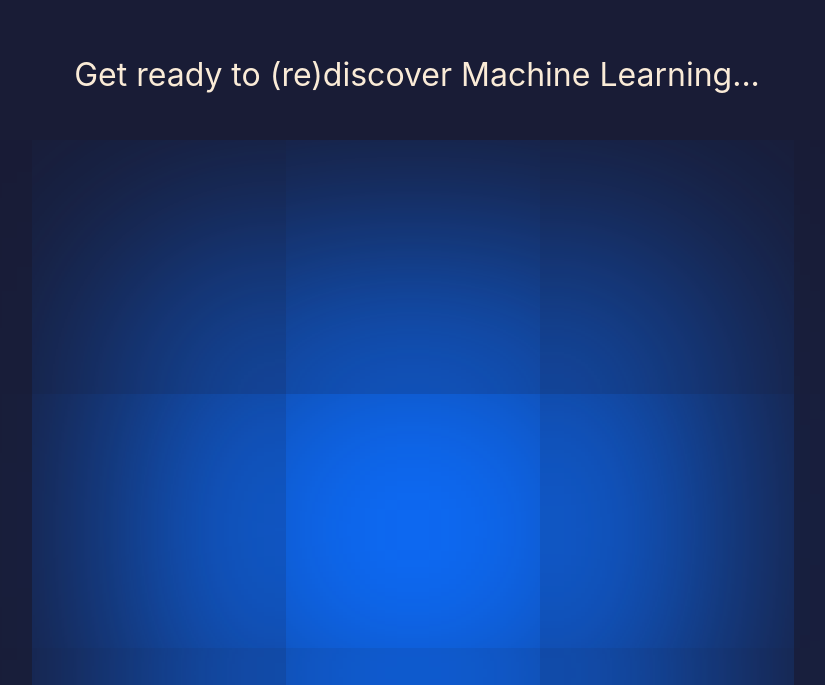
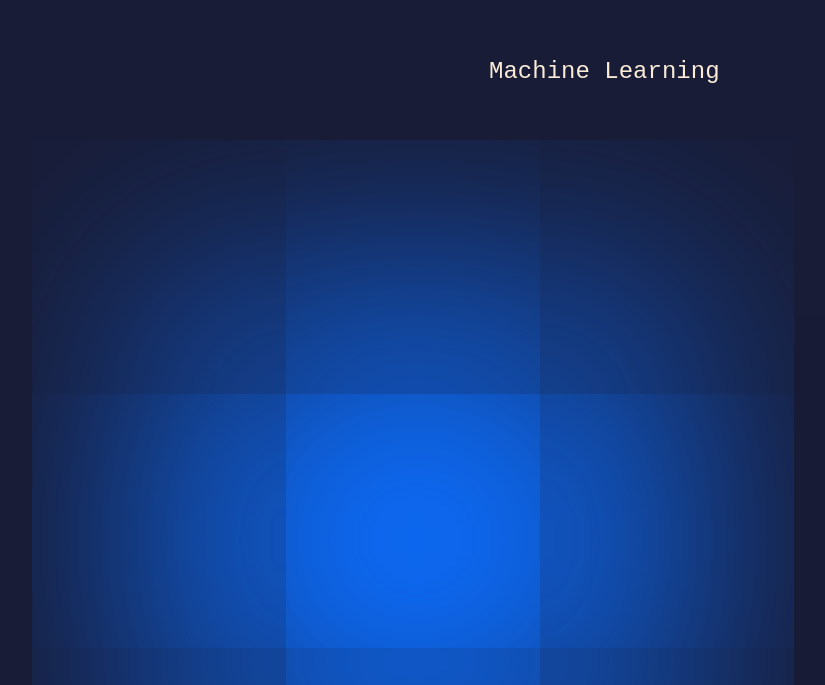
Before and after one commit to pr0grara/loxz-digital, a React (Create React App) app in the folder client/: page /#/ in a window 1280 px wide. Shown: the part 115-800 px from the top of the page, without its empty margins (223-1048 px from the left). Built offline with nearby package versions, Linux system fonts and the light colour scheme.

Commit message:
add typewriter effect

```diff
--- a/client/src/components/landing/landing.jsx
+++ b/client/src/components/landing/landing.jsx
@@ -9,33 +9,26 @@ class Landing extends React.Component {
         this.launchSurvey = this.launchSurvey.bind(this);
     }
 
-    display() {
+    componentDidMount() {
+        let faders = document.querySelectorAll('.fade-in');
+        let shadow = document.querySelector('#take-survey');
 
-    }
+        for (let i = 0; i < faders.length; i++) {
+            setTimeout(() => faders[i].classList.add('appear'), i * 60);
+            setTimeout(() => faders[i].classList.remove('appear'), i * 60 + 4000);
+        }
 
-
-    async componentDidMount() {
-        let faders = document.querySelectorAll('.fade-in');
-        let shadow = document.querySelector('#take-survey-button');
-        // debugger
-        for (let i = 0; i < faders.length; i++) {
-            // debugger
-            // if (i === faders.length - 1) {
-            //     setTimeout(() => faders[i].classList.add('appear'), 4000);
-            //     return
-            // }
-            setTimeout(() => faders[i].classList.add('appear'), i * 2000 + 1500);
-        }
         setTimeout(() => {
             shadow.style.boxShadow = "#0d6efd 0px 0px 1000px 1000px";
-        }, 4000)
-        setTimeout(() => this.launchSurvey(), 7000)
+        }, 4000);
+
+        setTimeout(() => this.launchSurvey(), 7000);
     }
 
     launchSurvey() {
-        let closeButton = document.createElement('div');
-        closeButton.className = 'close';
-        closeButton.innerText = 'close';
+        // let closeButton = document.createElement('div');
+        // closeButton.className = 'close';
+        // closeButton.innerText = 'close';
         const reference = typeformEmbed.createSlider(
            'xF6ZyWUR',
            {
@@ -49,8 +42,8 @@ class Landing extends React.Component {
        //     reference.close()
        // }, 10000)
         reference.open();
-        closeButton.onclick = () => reference.close();
-        document.querySelector('.frame').append(closeButton)
+        // closeButton.onclick = () => reference.close();
+        // document.querySelector('.frame').append(closeButton)
     }
 
     render() {
@@ -58,21 +51,56 @@ class Landing extends React.Component {
         return (
             <Container className='frame'>
                 <Row>
-                    <Col xs={6} className='fade-in'>Get ready to (re)discover Machine Learning...</Col>
-                </Row>
-                {/* <Row>
-                    <Col xs={6} className='fade-in'>to (re)discover...</Col>
+                    <div id='div-sentence'>
+                        <div className='fade-in'>G</div>
+                        <div className='fade-in'>e</div>
+                        <div className='fade-in'>t</div>
+                        <div className='fade-in'>&nbsp;</div>
+                        <div className='fade-in'>r</div>
+                        <div className='fade-in'>e</div>
+                        <div className='fade-in'>a</div>
+                        <div className='fade-in'>d</div>
+                        <div className='fade-in'>y</div>
+                        <div className='fade-in'>&nbsp;</div>
+                        <div className='fade-in'>t</div>
+                        <div className='fade-in'>o</div>
+                        <div className='fade-in'>&nbsp;</div>
+                        <div className='fade-in'>(</div>
+                        <div className='fade-in'>r</div>
+                        <div className='fade-in'>e</div>
+                        <div className='fade-in'>)</div>
+                        <div className='fade-in'>d</div>
+                        <div className='fade-in'>i</div>
+                        <div className='fade-in'>s</div>
+                        <div className='fade-in'>c</div>
+                        <div className='fade-in'>o</div>
+                        <div className='fade-in'>v</div>
+                        <div className='fade-in'>e</div>
+                        <div className='fade-in'>r</div>
+                        <div className='fade-in'>&nbsp;</div>
+                        <div className='fade-in'>M</div>
+                        <div className='fade-in'>a</div>
+                        <div className='fade-in'>c</div>
+                        <div className='fade-in'>h</div>
+                        <div className='fade-in'>i</div>
+                        <div className='fade-in'>n</div>
+                        <div className='fade-in'>e</div>
+                        <div className='fade-in'>&nbsp;</div>
+                        <div className='fade-in'>L</div>
+                        <div className='fade-in'>e</div>
+                        <div className='fade-in'>a</div>
+                        <div className='fade-in'>r</div>
+                        <div className='fade-in'>n</div>
+                        <div className='fade-in'>i</div>
+                        <div className='fade-in'>n</div>
+                        <div className='fade-in'>g</div>
+
+                    </div>
                 </Row>
                 <Row>
-                    <Col className='fade-in'>Machine Learning?</Col>
-                </Row> */}
-                <Row>
-                    <div id='take-survey-button' className='fade-in'></div>
-
-                    {/* <button id="take-survey-button" className='fade-in' onClick={this.launchSurvey}>let's go</button> */}
+                    <div id='take-survey'></div>
                 </Row>
             </Container>
-            // <div className='fade-in'>hello</div>
         )
     }
 }
--- a/client/src/index.css
+++ b/client/src/index.css
@@ -40,7 +40,6 @@ iframe {
   bottom:0;
   top:0;
   border:0;
-  /* z-index: -1; */
 }
 
 .frame > img {
@@ -70,40 +69,30 @@ iframe {
 
 .fade-in {
   position: relative;
-  /* margin-left: auto; */
-  /* margin-right: auto; */
-  /* top: 25%; */
-  /* left: 45%; */
-  /* margin: 2em 0 0 0; */
   color: antiquewhite;
-  font-size: 2rem;
-  /* background-color: antiquewhite; */
+  font-size: 1.5rem;
+  font-family: 'Courier New', Courier, monospace;
+  font-weight: 300;
   opacity: 0;
-  transition: opacity 1000ms ease-in-out;
+  /* transition: opacity 1000ms ease-in-out; */
 }
 
 .fade-in.appear {
   opacity: 1;
 }
 
-#take-survey-button {
+#take-survey {
   position: relative;
-  /* margin-left: auto;
-  margin-right: auto; */
   top: 50%;
-  /* width: 6rem; */
-  /* height: 3rem; */
-  color: white;
-  font-size: 125%;
-  font-family: sans-serif;
   background-color: rgb(25, 28, 54);
-  /* border-radius: 4px; */
-  /* border: white solid 1px; */
   box-shadow: #0d6efd 0px 0px 1000px 10px;
   transition: box-shadow 3500ms ease-in;
   margin-top: 5rem;
-  /* offset: path("M -50 50 L -500 50 z") auto; */
-  /* animation: move 3s linear infinite; */
+}
+
+#div-sentence {
+  display: flex;
+  justify-content: space-between;
 }
 
 /* * {
```
Also changed, not shown: 23 other files (tests, documents, lock files or other folders).
